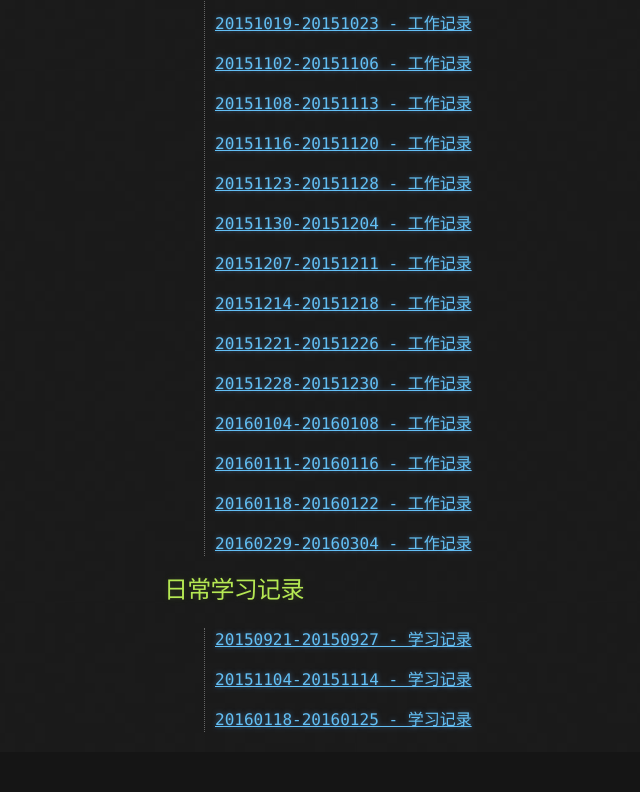
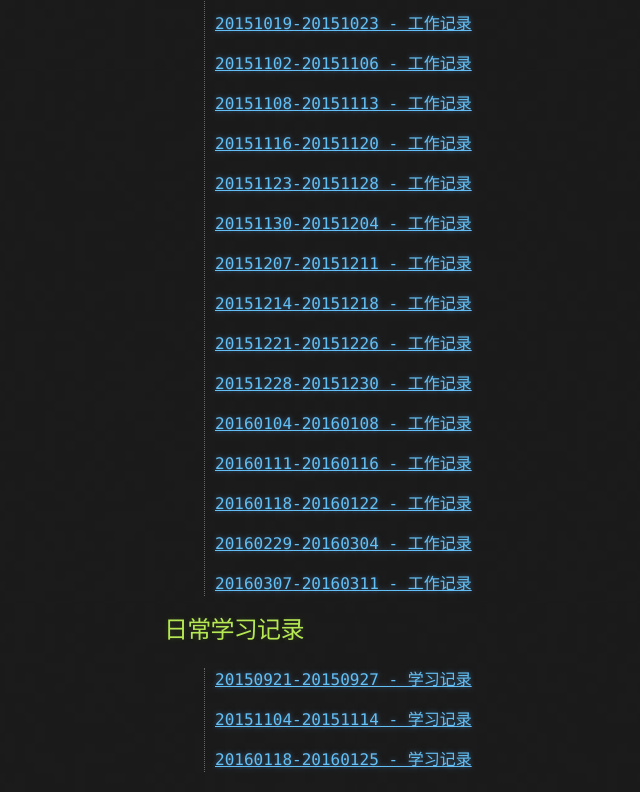
Before and after one commit to daodaoliang/work-list, a plain HTML site: page index.html in a window 1280 px wide. Shown: the part 462-1254 px from the top of the page, without its empty margins (176-816 px from the left). Before the commit the page ends 1214 px from the top, so only its background shows below. Drawn offline with Linux system fonts and the light colour scheme.

```diff
--- a/index.html
+++ b/index.html
@@ -68,6 +68,8 @@
 <p><a href="https://github.com/daodaoliang/work-list/blob/master/work-list/2016-01-18.md">20160118-20160122 - 工作记录</a></p>
 
 <p><a href="https://github.com/daodaoliang/work-list/blob/master/work-list/2016-02-29.md">20160229-20160304 - 工作记录</a></p>
+
+<p><a href="https://github.com/daodaoliang/work-list/blob/master/work-list/2016-03-07.md">20160307-20160311 - 工作记录</a></p>
 </blockquote>
 
 <h2>
```
Also changed, not shown: params.json (+1 -1 lines).
